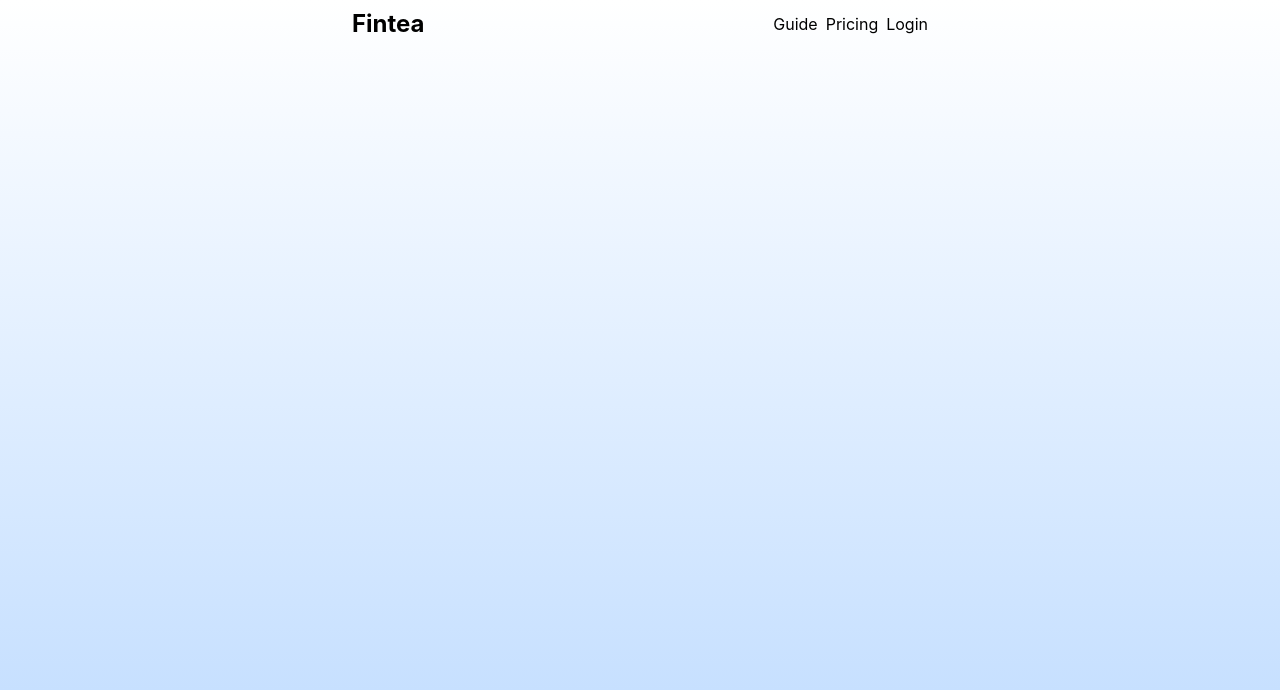
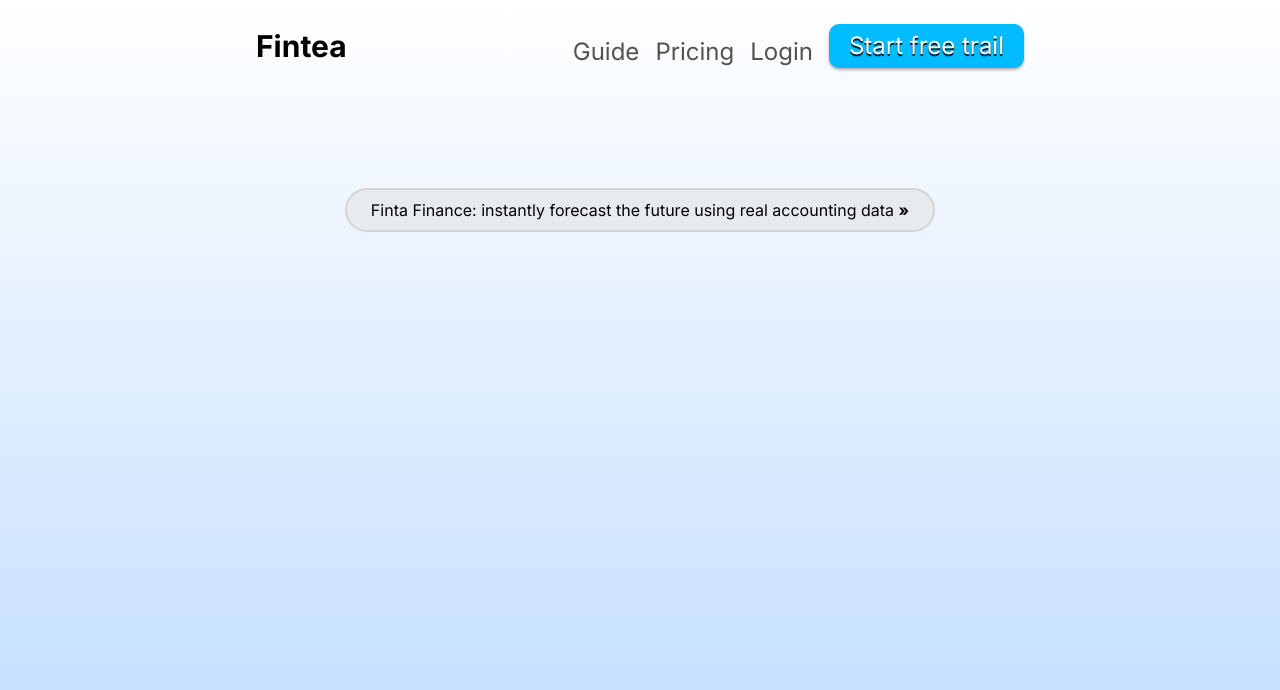
Before and after one commit to mohitchauhan-stack/Tailwind_1, a React (Vite) app: page / in a window 1280 px wide. Shown: the top 690 px of the page. Built offline with nearby package versions, Linux system fonts and the light colour scheme.

Commit message:
created the navbar

```diff
--- a/src/App.css
+++ b/src/App.css
@@ -0,0 +1,5 @@
+@import url("https://fonts.googleapis.com/css2?family=Inter:ital,opsz,wght@0,14..32,100..900;1,14..32,100..900&display=swap");
+
+body {
+  font-family: "Inter", sans-serif;
+}
--- a/src/App.jsx
+++ b/src/App.jsx
@@ -1,5 +1,6 @@
 import "./App.css";
 import Container from "./components/container.jsx";
+import Hero from "./components/Hero.jsx";
 import Navbar from "./components/Navbar";
 
 function App() {
@@ -7,6 +8,7 @@ function App() {
     <div className="layout h-[100vh] bg-gradient-to-t from-blue-200 to-white">
       <Container>
         <Navbar />
+        <Hero />
       </Container>
     </div>
   );
--- /dev/null
+++ b/src/components/Hero.jsx
@@ -0,0 +1,12 @@
+const Hero = () => {
+  return (
+    <div>
+      <div className="badge bg-neutral-200/65 w-fit px-6 py-2 rounded-[50px] cursor-pointer hover:bg-neutral-200 transition-colors duration-200 mx-auto border-neutral-300 border-2 mt-24">
+        Finta Finance: instantly forecast the future using real accounting data{" "}
+        <span className="font-bold"> »</span>
+      </div>
+    </div>
+  );
+};
+
+export default Hero;
--- a/src/components/Navbar.jsx
+++ b/src/components/Navbar.jsx
@@ -15,14 +15,23 @@ const Navbar = () => {
   ];
 
   return (
-    <div className="navbar_root flex justify-between items-center py-2">
-      <h1 className="logo font-bold text-2xl">Fintea</h1>
-      <div className="nav_links flex gap-2">
+    <div className="navbar_root flex justify-between items-center py-6">
+      <h1 className="logo font-bold text-3xl">Fintea</h1>
+      <div className="nav_links flex gap-4 items-end">
         {links.map((link, idx) => (
-          <a key={link.title} href={link.href} className="">
+          <a
+            key={link.title}
+            href={link.href}
+            className="text-2xl text-neutral-600 hover:text-black transition-colors duration-200"
+          >
             {link.title}
           </a>
         ))}
+        <button className="text-2xl text-white shadow-[0_2px_3px_0px_rgba(0,0,0,0.3)] bg-sky-400 px-5 py-1.5 rounded-[10px] cursor-pointer hover:bg-sky-500/90 hover:shadow-[0_3px_4px_0px_rgba(0,0,0,0.3)] transition-colors duration-300">
+          <p className="text-shadow-[0_1.5px_1px_rgb(0_0_0/_.9)]">
+            Start free trail
+          </p>
+        </button>
       </div>
     </div>
   );
--- a/src/components/container.jsx
+++ b/src/components/container.jsx
@@ -1,5 +1,5 @@
 const container = ({ children }) => {
-  return <div className="Container max-w-xl h-full mx-auto">{children}</div>;
+  return <div className="Container max-w-3xl h-full mx-auto">{children}</div>;
 };
 
 export default container;
```
